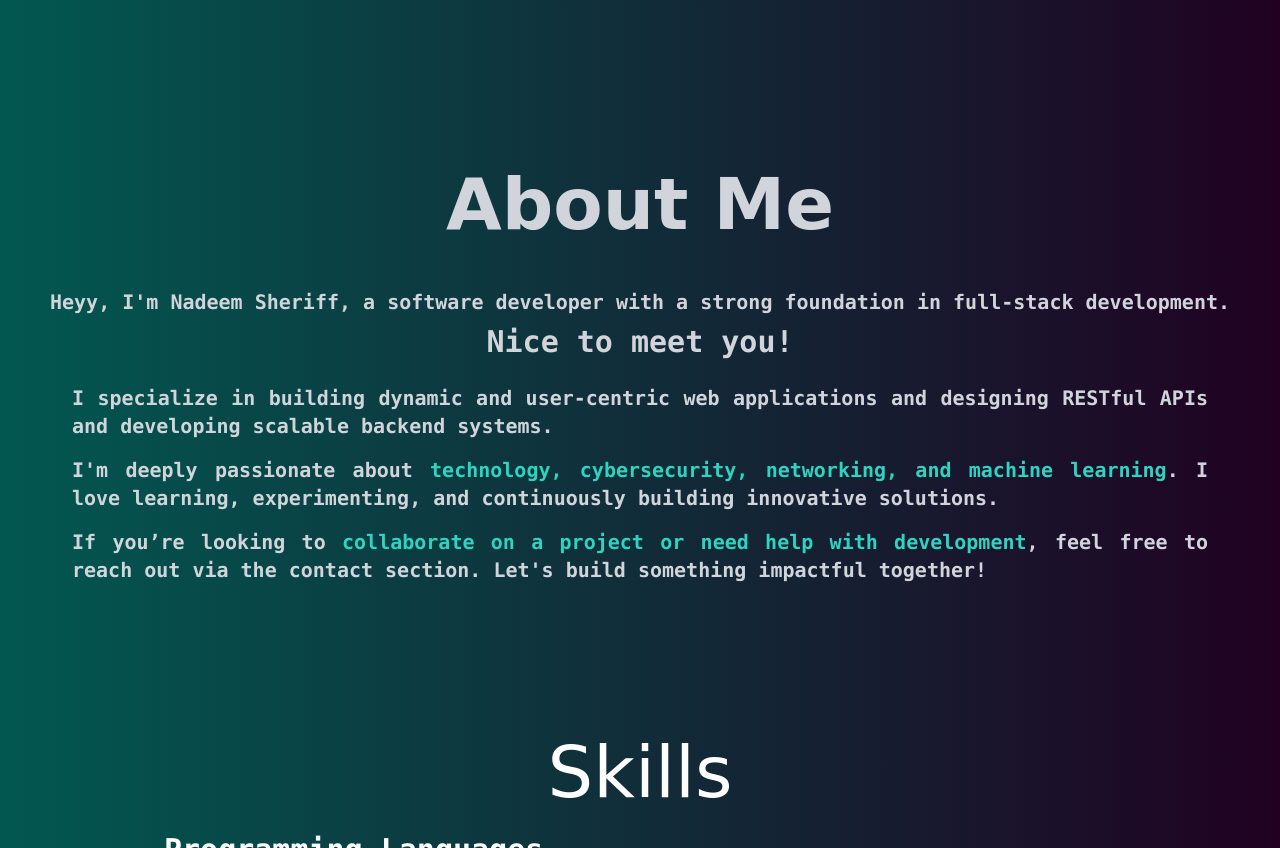
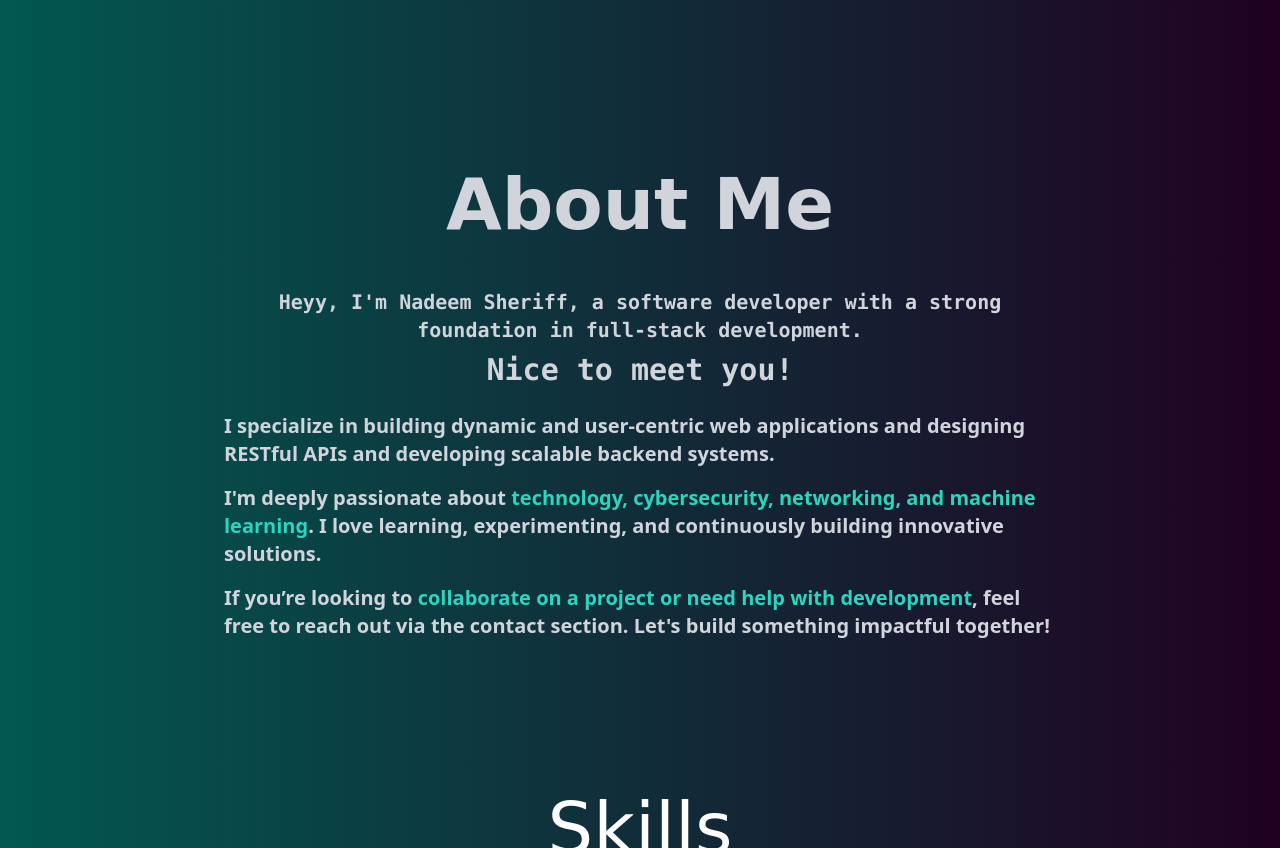
Before and after one commit to nadeemsheriff18/portfolio, a React (Create React App) app: page / in a window 1280 px wide. Shown: the part 760-1608 px from the top of the page. Built offline with nearby package versions, Linux system fonts and the light colour scheme.

Commit message:
new update2

```diff
--- a/src/components/About.js
+++ b/src/components/About.js
@@ -5,7 +5,7 @@ const About = () => {
   return (
     <div name='about' id="about" className='w-full h-auto pt-72 sm:pt-0 md:pt-0 lg:pt-0 text-gray-300 bg-gray-900'>
       <div className='flex flex-col justify-center items-center w-full h-full px-4 sm:px-6 md:px-10 lg:px-16 xl:px-32 py-20'>
-        <div className='px-4 sm:px-20'>
+        <div className='px-4 sm:px-20 max-w-4xl'> {/* limit content width */}
           <motion.div
             whileInView={{ opacity: 1, x: 0 }}
             initial={{ opacity: 0, x: -100 }}
@@ -16,12 +16,13 @@ const About = () => {
               About Me
             </p>
           </motion.div>
+
           <div>
             <motion.h2
               whileInView={{ opacity: 1, x: 0 }}
               initial={{ opacity: 0, x: -100 }}
               transition={{ duration: 1 }}
-              className='text-base font-bold sm:text-xl lg:text-xl pb-3 lg:py-4 w-full font-mono text-center sm:text-left'
+              className='text-base font-bold sm:text-xl lg:text-xl pb-3 lg:py-4 w-full font-mono text-center sm:text-left break-words'
             >
               Heyy, I'm Nadeem Sheriff, a software developer with a strong foundation in full-stack development.
               <br />
@@ -34,7 +35,7 @@ const About = () => {
               whileInView={{ opacity: 1, x: 0 }}
               initial={{ opacity: 0, x: -100 }}
               transition={{ duration: 1 }}
-              className='text-base font-semibold font-mono px-4 py-2 w-full sm:text-lg md:text-xl lg:text-xl text-justify'
+              className='text-base font-semibold font-sans px-2 py-2 w-full sm:text-lg md:text-xl lg:text-xl break-words'
             >
               I specialize in building dynamic and user-centric web applications and designing RESTful APIs and developing scalable backend systems.
             </motion.p>
@@ -43,7 +44,7 @@ const About = () => {
               whileInView={{ opacity: 1, x: 0 }}
               initial={{ opacity: 0, x: -100 }}
               transition={{ duration: 1.2 }}
-              className='text-base font-semibold font-mono px-4 py-2 w-full sm:text-lg md:text-xl lg:text-xl text-justify'
+              className='text-base font-semibold font-sans px-2 py-2 w-full sm:text-lg md:text-xl lg:text-xl break-words'
             >
               I'm deeply passionate about <span className='text-teal-400'>technology, cybersecurity, networking, and machine learning</span>. I love learning, experimenting, and continuously building innovative solutions.
             </motion.p>
@@ -52,7 +53,7 @@ const About = () => {
               whileInView={{ opacity: 1, x: 0 }}
               initial={{ opacity: 0, x: -100 }}
               transition={{ duration: 1.4 }}
-              className='text-base font-semibold font-mono px-4 py-2 w-full sm:text-lg md:text-xl lg:text-xl text-justify'
+              className='text-base font-semibold font-sans px-2 py-2 w-full sm:text-lg md:text-xl lg:text-xl break-words'
             >
               If you’re looking to <span className='text-teal-400 font-semibold'>collaborate on a project or need help with development</span>, feel free to reach out via the contact section. Let's build something impactful together!
             </motion.p>
```
